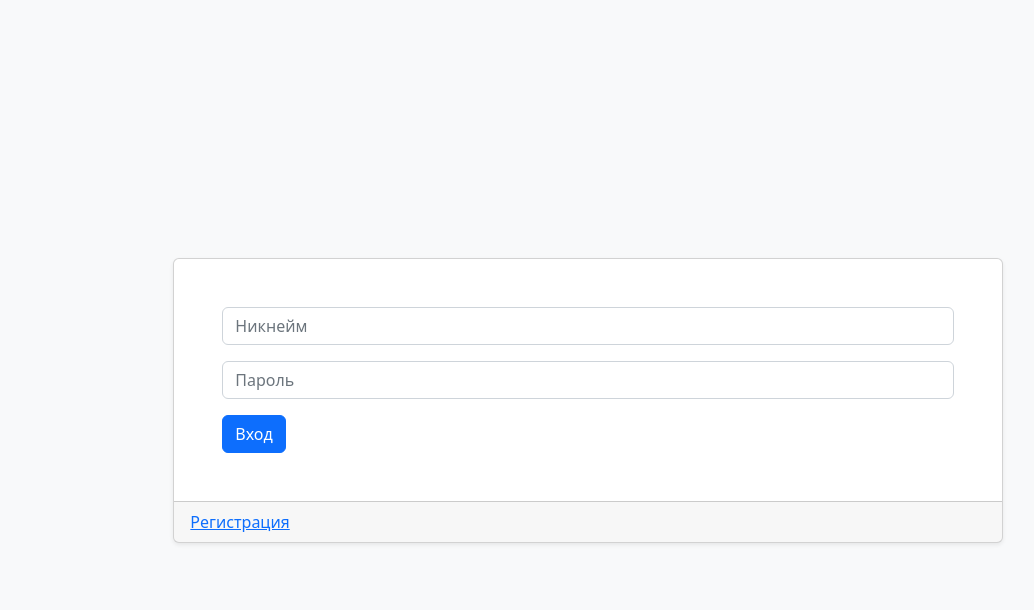
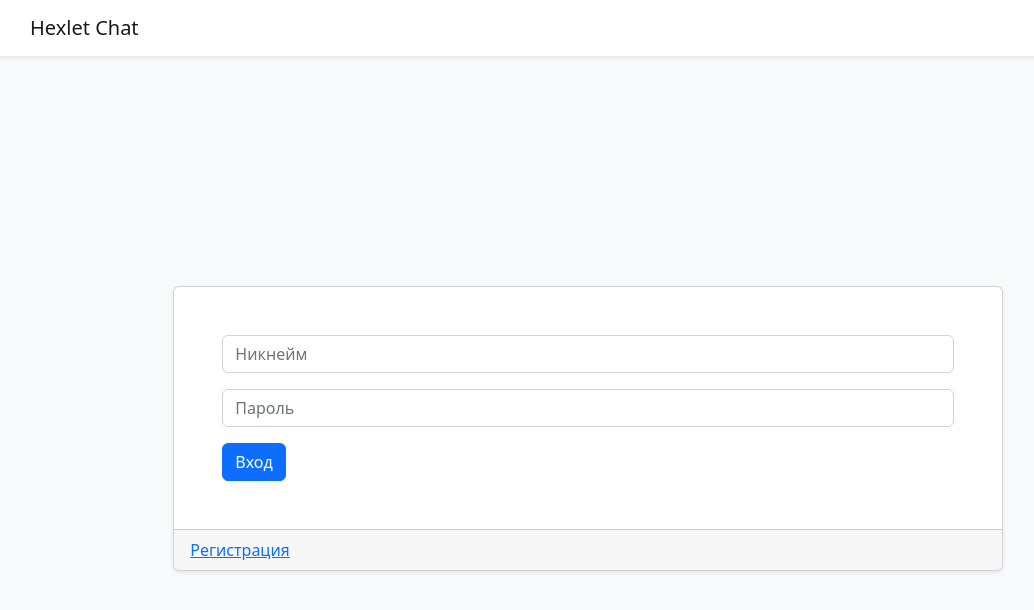
Before and after one commit to StepanenkoArtem/frontend-project-12, a React (Create React App) app in the folder frontend/: page /login in a window 1280 px wide. Shown: the top 610 px of the page, without its empty margins (52-1086 px from the left). Built offline with nearby package versions, Linux system fonts and the light colour scheme; no server answers.

Commit message:
fix header

```diff
--- a/frontend/src/pages/Home.jsx
+++ b/frontend/src/pages/Home.jsx
@@ -1,8 +1,8 @@
 import React from 'react';
 import { Navigate } from 'react-router-dom';
 import Chat from './chat/Chat';
+import { useCurrentUser } from '../contexts/CurrentUser';
 import Header from './Header';
-import { useCurrentUser } from '../contexts/CurrentUser';
 
 const Home = () => {
   const { currentUser } = useCurrentUser();
--- a/frontend/src/pages/Login.jsx
+++ b/frontend/src/pages/Login.jsx
@@ -7,6 +7,7 @@
 import { useTranslation } from 'react-i18next';
 import loginSchema from '../validationSchemas/login';
 import { useCurrentUser } from '../contexts/CurrentUser';
+import Header from './Header';
 
 const Login = () => {
   const errorTipTarget = useRef(null);
@@ -41,6 +42,8 @@
   });
 
   return (
+    <div className="d-flex flex-column h-100">
+      <Header />
       <Container fluid className="h-100">
         <Row className="h-100 justify-content-center align-content-center">
           <Col className="col-12 col-md-8">
@@ -103,6 +106,7 @@
           </Col>
         </Row>
       </Container>
+    </div>
   );
 };
 
--- a/frontend/src/pages/NotFound.jsx
+++ b/frontend/src/pages/NotFound.jsx
@@ -1,7 +1,12 @@
 import React from 'react';
+import Header from './Header';
 
 const NotFound = () => (
-  <div>PAGE NOT FOUND</div>
+
+  <div className="d-flex flex-column h-100">
+    <Header />
+    <div>PAGE NOT FOUND</div>
+  </div>
 );
 
 export default NotFound;
```
Also changed, not shown: frontend/src/pages/SignUp.jsx (+2 -5 lines). Lines whose indentation alone changed are shown as unchanged.
